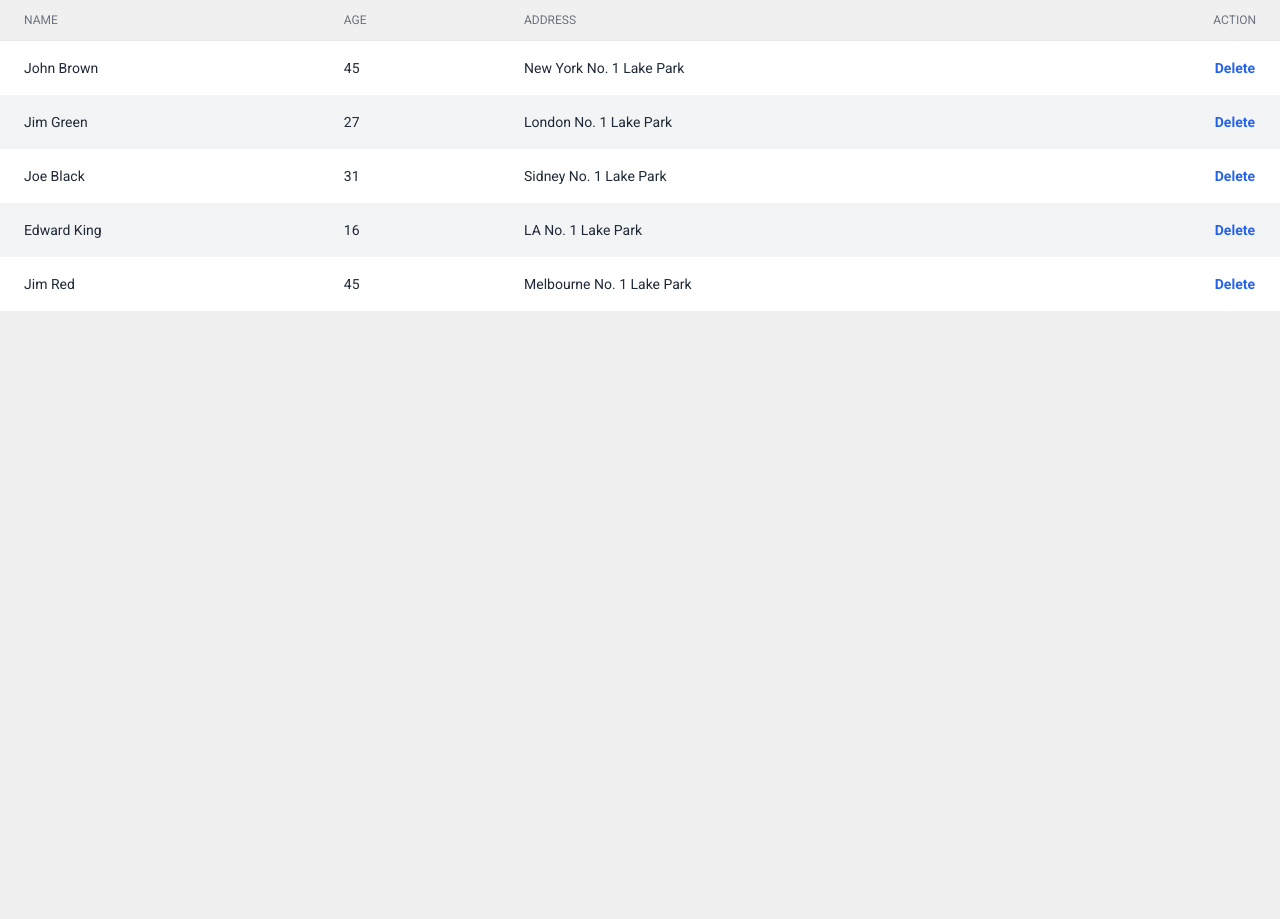
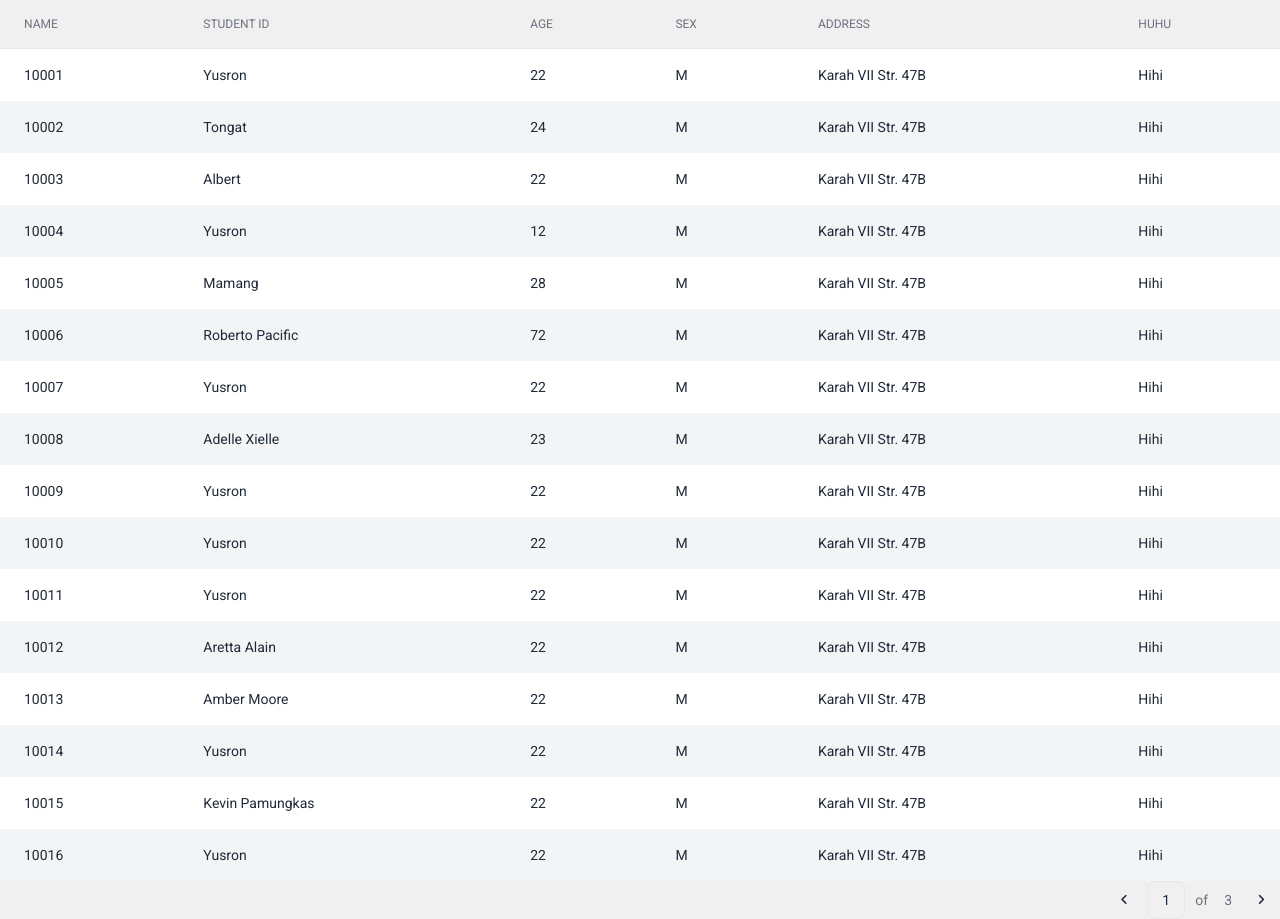
Before and after one commit to MuhammadYusron1/student-list-api, a React (Vite) app: page / in a window 1280 px wide. Before the commit the page ends 800 px from the top, so only its background shows below. Built offline with nearby package versions, Linux system fonts and the light colour scheme.

Commit message:
Mapped table data to show content dynamically

```diff
--- a/src/App.jsx
+++ b/src/App.jsx
@@ -1,6 +1,28 @@
 import { useState } from 'react';
+import { STUDENTS } from './students.js';
 
-export default function App() {
+function StudentRow({student}) {
+  return (
+    <tr className="odd:bg-white even:bg-gray-100 hover:bg-gray-100 dark:odd:bg-gray-800 dark:even:bg-gray-700 dark:hover:bg-gray-700">
+      <td className="px-6 py-4 text-sm text-gray-800 whitespace-nowrap dark:text-gray-200">{student.id}</td>
+      <td className="px-6 py-4 text-sm font-medium text-gray-800 whitespace-nowrap dark:text-gray-200">{student.name}</td>
+      <td className="px-6 py-4 text-sm text-gray-800 whitespace-nowrap dark:text-gray-200">{student.age}</td>
+      <td className="px-6 py-4 text-sm text-gray-800 whitespace-nowrap dark:text-gray-200">{student.sex}</td>
+      <td className="px-6 py-4 text-sm text-gray-800 whitespace-nowrap dark:text-gray-200">{student.address}</td>
+      <td className="px-6 py-4 text-sm text-gray-800 whitespace-nowrap dark:text-gray-200">Hihi</td>
+    </tr>
+  );
+}
+
+function StudentTable({students}) {
+  const rows = [];
+
+  students.forEach((student) => {
+    rows.push(
+      <StudentRow key={student.id} student={student} />
+    );
+  });
+
   return (
     <div className="flex flex-col">
       <div className="-m-1.5 overflow-x-auto">
@@ -9,62 +31,50 @@ export default function App() {
             <table className="min-w-full divide-y divide-gray-200 dark:divide-gray-700">
               <thead>
                 <tr>
-                  <th scope="col" className="px-6 py-3 text-xs font-medium text-gray-500 uppercase text-start">Name</th>
-                  <th scope="col" className="px-6 py-3 text-xs font-medium text-gray-500 uppercase text-start">Age</th>
-                  <th scope="col" className="px-6 py-3 text-xs font-medium text-gray-500 uppercase text-start">Address</th>
-                  <th scope="col" className="px-6 py-3 text-xs font-medium text-gray-500 uppercase text-end">Action</th>
+                  <th scope="col" className="px-6 py-4 text-xs font-medium text-gray-500 uppercase text-start">Name</th>
+                  <th scope="col" className="px-6 py-4 text-xs font-medium text-gray-500 uppercase text-start">Student Id</th>
+                  <th scope="col" className="px-6 py-4 text-xs font-medium text-gray-500 uppercase text-start">Age</th>
+                  <th scope="col" className="px-6 py-4 text-xs font-medium text-gray-500 uppercase text-start">Sex</th>
+                  <th scope="col" className="px-6 py-4 text-xs font-medium text-gray-500 uppercase text-start">Address</th>
+                  <th scope="col" className="px-6 py-4 text-xs font-medium text-gray-500 uppercase text-start">Huhu</th>
                 </tr>
               </thead>
               <tbody>
-                <tr className="odd:bg-white even:bg-gray-100 hover:bg-gray-100 dark:odd:bg-gray-800 dark:even:bg-gray-700 dark:hover:bg-gray-700">
-                  <td className="px-6 py-4 text-sm font-medium text-gray-800 whitespace-nowrap dark:text-gray-200">John Brown</td>
-                  <td className="px-6 py-4 text-sm text-gray-800 whitespace-nowrap dark:text-gray-200">45</td>
-                  <td className="px-6 py-4 text-sm text-gray-800 whitespace-nowrap dark:text-gray-200">New York No. 1 Lake Park</td>
-                  <td className="px-6 py-4 text-sm font-medium whitespace-nowrap text-end">
-                    <button type="button" className="inline-flex items-center text-sm font-semibold text-blue-600 border border-transparent rounded-lg gap-x-2 hover:text-blue-800 disabled:opacity-50 disabled:pointer-events-none dark:text-blue-500 dark:hover:text-blue-400 dark:focus:outline-none dark:focus:ring-1 dark:focus:ring-gray-600">Delete</button>
-                  </td>
-                </tr>
-
-                <tr className="odd:bg-white even:bg-gray-100 hover:bg-gray-100 dark:odd:bg-gray-800 dark:even:bg-gray-700 dark:hover:bg-gray-700">
-                  <td className="px-6 py-4 text-sm font-medium text-gray-800 whitespace-nowrap dark:text-gray-200">Jim Green</td>
-                  <td className="px-6 py-4 text-sm text-gray-800 whitespace-nowrap dark:text-gray-200">27</td>
-                  <td className="px-6 py-4 text-sm text-gray-800 whitespace-nowrap dark:text-gray-200">London No. 1 Lake Park</td>
-                  <td className="px-6 py-4 text-sm font-medium whitespace-nowrap text-end">
-                    <button type="button" className="inline-flex items-center text-sm font-semibold text-blue-600 border border-transparent rounded-lg gap-x-2 hover:text-blue-800 disabled:opacity-50 disabled:pointer-events-none dark:text-blue-500 dark:hover:text-blue-400 dark:focus:outline-none dark:focus:ring-1 dark:focus:ring-gray-600">Delete</button>
-                  </td>
-                </tr>
-
-                <tr className="odd:bg-white even:bg-gray-100 hover:bg-gray-100 dark:odd:bg-gray-800 dark:even:bg-gray-700 dark:hover:bg-gray-700">
-                  <td className="px-6 py-4 text-sm font-medium text-gray-800 whitespace-nowrap dark:text-gray-200">Joe Black</td>
-                  <td className="px-6 py-4 text-sm text-gray-800 whitespace-nowrap dark:text-gray-200">31</td>
-                  <td className="px-6 py-4 text-sm text-gray-800 whitespace-nowrap dark:text-gray-200">Sidney No. 1 Lake Park</td>
-                  <td className="px-6 py-4 text-sm font-medium whitespace-nowrap text-end">
-                    <button type="button" className="inline-flex items-center text-sm font-semibold text-blue-600 border border-transparent rounded-lg gap-x-2 hover:text-blue-800 disabled:opacity-50 disabled:pointer-events-none dark:text-blue-500 dark:hover:text-blue-400 dark:focus:outline-none dark:focus:ring-1 dark:focus:ring-gray-600">Delete</button>
-                  </td>
-                </tr>
-
-                <tr className="odd:bg-white even:bg-gray-100 hover:bg-gray-100 dark:odd:bg-gray-800 dark:even:bg-gray-700 dark:hover:bg-gray-700">
-                  <td className="px-6 py-4 text-sm font-medium text-gray-800 whitespace-nowrap dark:text-gray-200">Edward King</td>
-                  <td className="px-6 py-4 text-sm text-gray-800 whitespace-nowrap dark:text-gray-200">16</td>
-                  <td className="px-6 py-4 text-sm text-gray-800 whitespace-nowrap dark:text-gray-200">LA No. 1 Lake Park</td>
-                  <td className="px-6 py-4 text-sm font-medium whitespace-nowrap text-end">
-                    <button type="button" className="inline-flex items-center text-sm font-semibold text-blue-600 border border-transparent rounded-lg gap-x-2 hover:text-blue-800 disabled:opacity-50 disabled:pointer-events-none dark:text-blue-500 dark:hover:text-blue-400 dark:focus:outline-none dark:focus:ring-1 dark:focus:ring-gray-600">Delete</button>
-                  </td>
-                </tr>
-
-                <tr className="odd:bg-white even:bg-gray-100 hover:bg-gray-100 dark:odd:bg-gray-800 dark:even:bg-gray-700 dark:hover:bg-gray-700">
-                  <td className="px-6 py-4 text-sm font-medium text-gray-800 whitespace-nowrap dark:text-gray-200">Jim Red</td>
-                  <td className="px-6 py-4 text-sm text-gray-800 whitespace-nowrap dark:text-gray-200">45</td>
-                  <td className="px-6 py-4 text-sm text-gray-800 whitespace-nowrap dark:text-gray-200">Melbourne No. 1 Lake Park</td>
-                  <td className="px-6 py-4 text-sm font-medium whitespace-nowrap text-end">
-                    <button type="button" className="inline-flex items-center text-sm font-semibold text-blue-600 border border-transparent rounded-lg gap-x-2 hover:text-blue-800 disabled:opacity-50 disabled:pointer-events-none dark:text-blue-500 dark:hover:text-blue-400 dark:focus:outline-none dark:focus:ring-1 dark:focus:ring-gray-600">Delete</button>
-                  </td>
-                </tr>
+                {rows}
               </tbody>
             </table>
           </div>
         </div>
       </div>
+      {/* <!-- Pagination --> */}
+      <nav className="flex items-center justify-end gap-x-1">
+        <button type="button" className="min-h-[38px] min-w-[38px] py-2 px-2.5 inline-flex justify-center items-center gap-x-2 text-sm rounded-lg text-gray-800 hover:bg-gray-100 focus:outline-none focus:bg-gray-100 disabled:opacity-50 disabled:pointer-events-none dark:text-white dark:hover:bg-white/10 dark:focus:bg-white/10">
+          <i className="fa-solid fa-angle-left fa-sm"></i>
+          <span aria-hidden="true" className="sr-only">Previous</span>
+        </button>
+        <div className="flex items-center gap-x-1">
+          <span className="min-h-[38px] min-w-[38px] flex justify-center items-center border border-gray-200 text-gray-800 py-2 px-3 text-sm rounded-lg focus:outline-none focus:bg-gray-50 disabled:opacity-50 disabled:pointer-events-none dark:border-gray-700 dark:text-white dark:focus:bg-white/10">1</span>
+          <span className="min-h-[38px] flex justify-center items-center text-gray-500 py-2 px-1.5 text-sm dark:text-gray-500">of</span>
+          <span className="min-h-[38px] flex justify-center items-center text-gray-500 py-2 px-1.5 text-sm dark:text-gray-500">3</span>
+        </div>
+        <button type="button" className="min-h-[38px] min-w-[38px] py-2 px-2.5 inline-flex justify-center items-center gap-x-2 text-sm rounded-lg text-gray-800 hover:bg-gray-100 focus:outline-none focus:bg-gray-100 disabled:opacity-50 disabled:pointer-events-none dark:text-white dark:hover:bg-white/10 dark:focus:bg-white/10">
+          <span aria-hidden="true" className="sr-only">Next</span>
+          <i className="fa-solid fa-angle-right fa-sm"></i>
+        </button>
+      </nav>
+      {/* <!-- End Pagination --> */}
     </div>
   );
 }
+
+function FilterableStudentTable({students}) {
+  return (
+    <>
+      <StudentTable students={students} />
+    </>
+  )
+}
+
+export default function App() {
+  return <FilterableStudentTable students={STUDENTS} />;
+}
--- /dev/null
+++ b/src/students.js
@@ -0,0 +1,114 @@
+export const STUDENTS = [
+    {
+        id: 10001,
+        name: "Yusron",
+        age: 22,
+        sex: "M",
+        address: "Karah VII Str. 47B"
+    },
+    {
+        id: 10002,
+        name: "Tongat",
+        age: 24,
+        sex: "M",
+        address: "Karah VII Str. 47B"
+    },
+    {
+        id: 10003,
+        name: "Albert",
+        age: 22,
+        sex: "M",
+        address: "Karah VII Str. 47B"
+    },
+    {
+        id: 10004,
+        name: "Yusron",
+        age: 12,
+        sex: "M",
+        address: "Karah VII Str. 47B"
+    },
+    {
+        id: 10005,
+        name: "Mamang",
+        age: 28,
+        sex: "M",
+        address: "Karah VII Str. 47B"
+    },
+    {
+        id: 10006,
+        name: "Roberto Pacific",
+        age: 72,
+        sex: "M",
+        address: "Karah VII Str. 47B"
+    },
+    {
+        id: 10007,
+        name: "Yusron",
+        age: 22,
+        sex: "M",
+        address: "Karah VII Str. 47B"
+    },
+    {
+        id: 10008,
+        name: "Adelle Xielle",
+        age: 23,
+        sex: "M",
+        address: "Karah VII Str. 47B"
+    },
+    {
+        id: 10009,
+        name: "Yusron",
+        age: 22,
+        sex: "M",
+        address: "Karah VII Str. 47B"
+    },
+    {
+        id: 10010,
+        name: "Yusron",
+        age: 22,
+        sex: "M",
+        address: "Karah VII Str. 47B"
+    },
+    {
+        id: 10011,
+        name: "Yusron",
+        age: 22,
+        sex: "M",
+        address: "Karah VII Str. 47B"
+    },
+    {
+        id: 10012,
+        name: "Aretta Alain",
+        age: 22,
+        sex: "M",
+        address: "Karah VII Str. 47B"
+    },
+    {
+        id: 10013,
+        name: "Amber Moore",
+        age: 22,
+        sex: "M",
+        address: "Karah VII Str. 47B"
+    },
+    {
+        id: 10014,
+        name: "Yusron",
+        age: 22,
+        sex: "M",
+        address: "Karah VII Str. 47B"
+    },
+    {
+        id: 10015,
+        name: "Kevin Pamungkas",
+        age: 22,
+        sex: "M",
+        address: "Karah VII Str. 47B"
+    },
+    {
+        id: 10016,
+        name: "Yusron",
+        age: 22,
+        sex: "M",
+        address: "Karah VII Str. 47B"
+    }
+];
```
